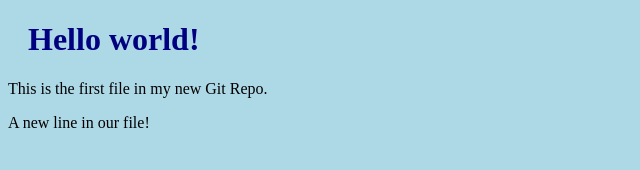
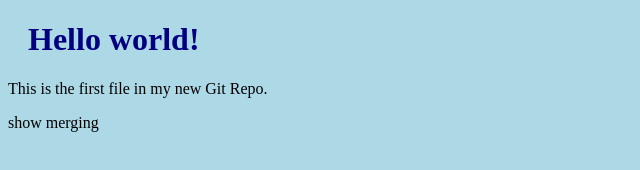
Before and after one commit to neha-tuli/hello-world, a plain HTML site: page index.html in a window 1280 px wide. Shown: the full height of the page, 0-640 px from the left. Drawn offline with Linux system fonts and the light colour scheme.

Commit message:
updated index.html

```diff
--- a/index.html
+++ b/index.html
@@ -8,7 +8,7 @@
 
 <h1>Hello world!</h1>
 <p>This is the first file in my new Git Repo.</p>
-<p>A new line in our file!</p>
+<p>show merging</p>
 
 </body>
 </html>
```
